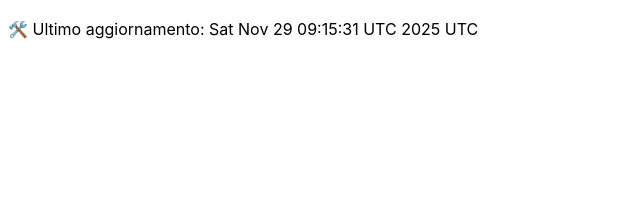
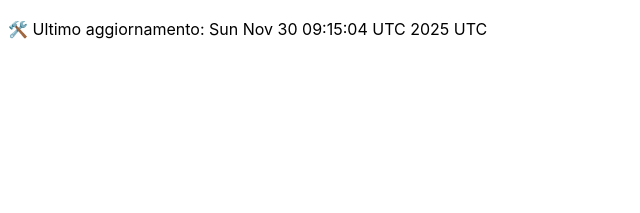
Before and after one commit to DanteTrb/DanteTrb.github.io, a Jekyll site: the page built from badges.md, in a window 1280 px wide. Shown: the top 213 px of the page, without its empty margins (0-640 px from the left). Built offline with Jekyll 4.4.1, drawn with Linux system fonts in a browser that asks for light colours; our own code applies the rules of GitHub Pages for plain Markdown files.

Commit message:
🛠️ Aggiornamento automatico badge

```diff
--- a/badges.md
+++ b/badges.md
@@ -1 +1 @@
-🛠️ Ultimo aggiornamento: Sat Nov 29 09:15:31 UTC 2025 UTC
+🛠️ Ultimo aggiornamento: Sun Nov 30 09:15:04 UTC 2025 UTC
```
